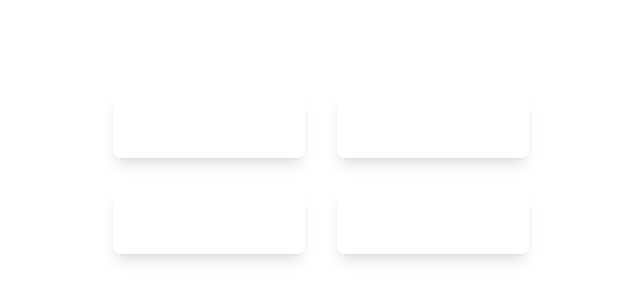
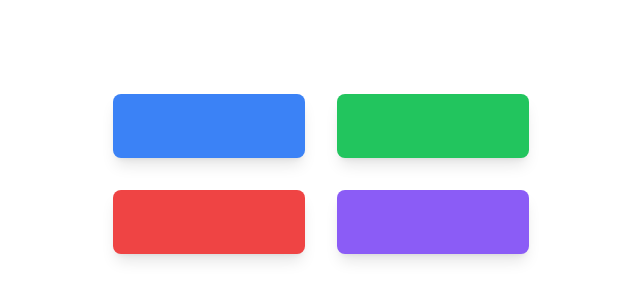
Before and after one commit to DStarky/memory-game, a React (Vite) app: page / in a window 1280 px wide. Shown: the part 226-526 px from the top of the page, without its empty margins (319-959 px from the left). Built offline with nearby package versions, Linux system fonts and the light colour scheme; a web font is replaced by a local one.

Commit message:
added colors for buttons

```diff
--- a/src/components/Button.tsx
+++ b/src/components/Button.tsx
@@ -3,11 +3,18 @@ interface ButtonProps {
 }
 
 const Button = ({ color }: ButtonProps) => {
+  const colorStyles = {
+    violet: 'bg-violet-500 border-b-violet-700',
+    red: 'bg-red-500 border-b-red-700',
+    blue: 'bg-blue-500 border-b-blue-700',
+    green: 'bg-green-500 border-b-green-700',
+  };
+
+  const buttonStyle = `group flex h-16 w-48 items-center hover:opacity-95 justify-center ring-none rounded-lg shadow-lg font-semibold py-2 px-4 ${colorStyles[color]}`;
+
   return (
     <>
-      <button
-        className={`group flex h-16 w-48 items-center hover:opacity-95 justify-center ring-none rounded-lg shadow-lg font-semibold py-2 px-4 bg-${color}-500 border-b-${color}-700`}
-      />
+      <button className={buttonStyle} />
     </>
   );
 };
```
Also changed, not shown: 1 other file (tests, documents, lock files or other folders).
